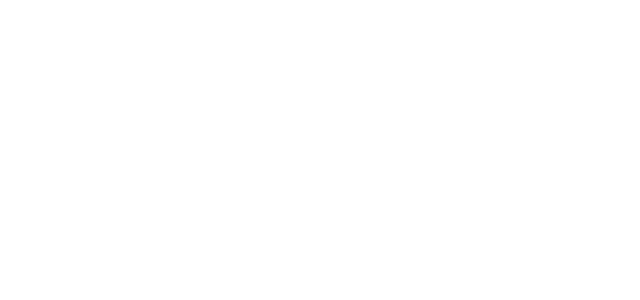
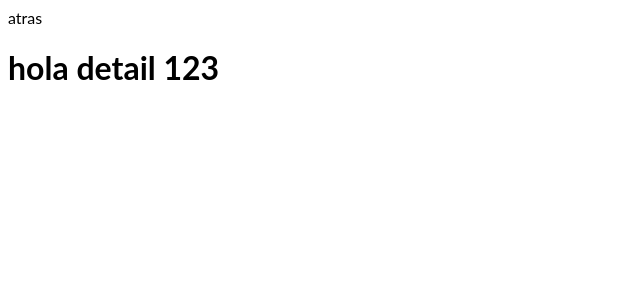
Before and after one commit to ricardober93/react-ts-mtmeo2, a React (Create React App) app: page /detail/123 in a window 1280 px wide. Before the commit this address had no page. Shown: the top 300 px of the page, without its empty margins (0-640 px from the left). Built offline with nearby package versions, Linux system fonts and the light colour scheme.

Commit message:
2 files modified, 2 added

```diff
--- a/App.tsx
+++ b/App.tsx
@@ -2,12 +2,14 @@ import * as React from 'react';
 import './style.css';
 import { BrowserRouter as Router, Routes, Route } from 'react-router-dom';
 import Home from './pages/Home';
+import Detail from './pages/Detail';
 
 export default function App() {
   return (
     <Router>
       <Routes>
         <Route path="/" element={<Home />} />
+        <Route path="/detail/:id" element={<Detail />} />
       </Routes>
     </Router>
   );
--- /dev/null
+++ b/pages/Detail.tsx
@@ -0,0 +1,18 @@
+import * as React from 'react';
+import { useParams, useNavigate } from 'react-router-dom';
+
+export default function Detail() {
+  let params = useParams();
+  let navigate = useNavigate();
+
+  const goBack = () => {
+    navigate(-1);
+  };
+
+  return (
+    <div>
+      <p onClick={goBack}> atras</p>
+      <h1>hola detail {params.id} </h1>
+    </div>
+  );
+}
--- a/pages/Home.tsx
+++ b/pages/Home.tsx
@@ -1,5 +1,11 @@
 import * as React from 'react';
+import { Link } from 'react-router-dom';
 
 export default function Home() {
-  return <h1>hola home</h1>;
+  return (
+    <div>
+      <h1>hola home</h1>
+      <Link to="/detail/123">detalles</Link>
+    </div>
+  );
 }
```
Also changed, not shown: hooks/useMarvel.tsx (added).
